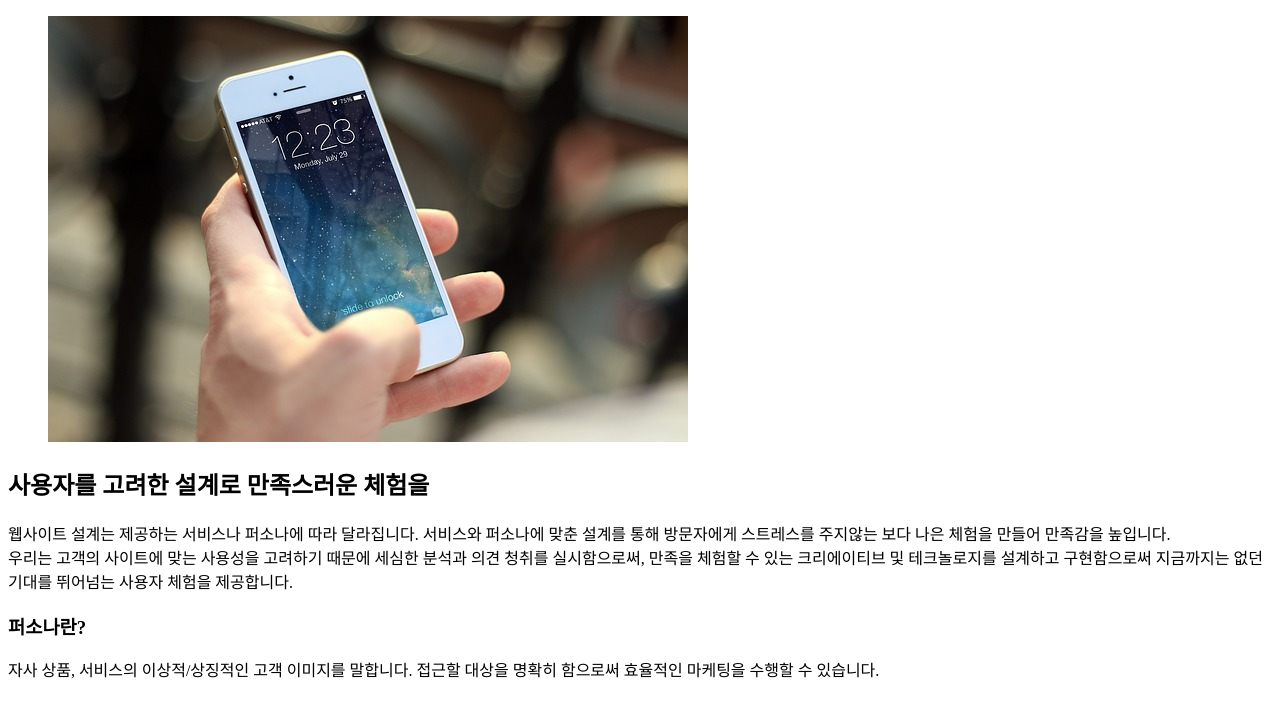
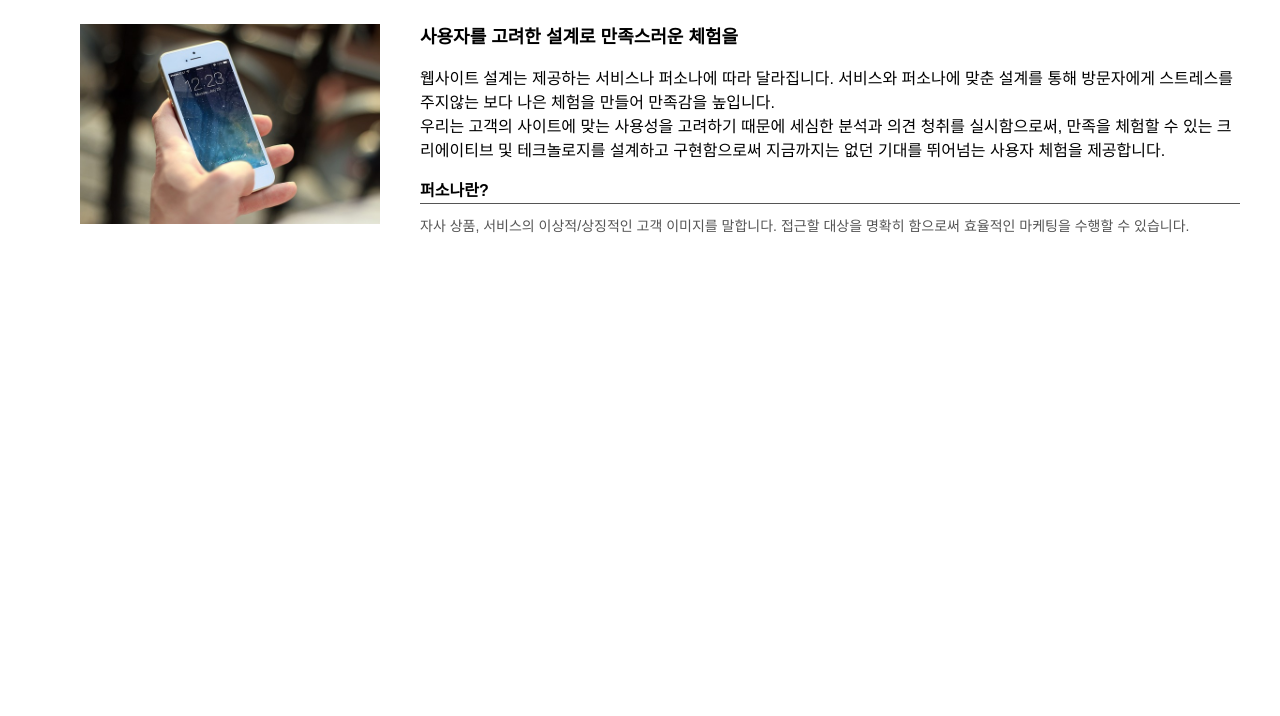
Before and after one commit to PhilosopherDev/CSS-Design-Practical-Guide, a plain HTML site: page Ch2/Default/index.html in a window 1280 px wide. Drawn offline with Linux system fonts and the light colour scheme.

Commit message:
Add Default CSS

```diff
--- a/Ch2/Sample/index.html
+++ b/Ch2/Default/index.html
@@ -4,10 +4,11 @@
     <meta charset="UTF-8">
     <meta http-equiv="X-UA-Compatible" content="IE=edge">
     <meta name="viewport" content="width=device-width, initial-scale=1.0">
+    <link rel="stylesheet" href="style.css">
     <title>Document</title>
 </head>
 <body>
-    <article>
+    <article id="main">
         <div class="module main-module">
             <figure>
                 <img src="../assets/persona.jpeg" alt="사진: 손에 든 스마트폰" class="src">
--- /dev/null
+++ b/Ch2/Default/style.css
@@ -0,0 +1,46 @@
+#main span {
+    color: #555;
+    font-size: 14px;
+}
+
+#main div.module.main-module {
+    /* 좌우 가운데 정렬을 위한 지점 */
+    max-width: 1200px;
+    padding-right: 15px;
+    padding-left: 15px;
+    margin-right: auto;
+    margin-left: auto;
+    /* 모듈에 대한 지정 */
+    display: flex;
+    align-items: center;
+    font-family: sans-serif;
+    font-size: 16px;
+    line-height: 1.5;
+}
+
+#main div.module.main-module figure {
+    flex: 1 1 25%;
+    margin-right: 3.3333%;
+}
+
+#main div.module.main-module img {
+    width: 100%;
+    vertical-align: top;
+}
+
+#main div.module.main-module div {
+    flex: 1 1 68.3333%;
+}
+
+#main div.module.main-module h2 {
+    margin-bottom: 10px;
+    font-size: 18px;
+    font-weight: bold;
+}
+
+#main div.module.main-module h3 {
+    margin-top: 10px;
+    margin-bottom: 10px;
+    font-size: 16px;
+    border-bottom: 1px solid #555;
+}
```
